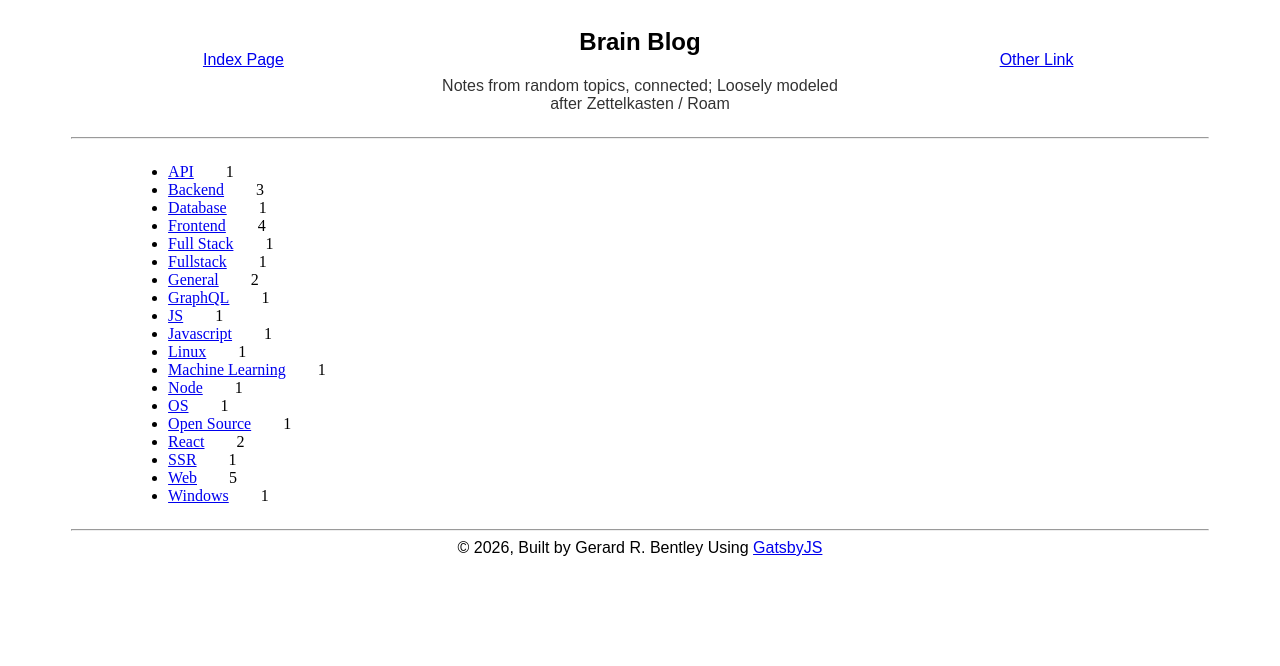
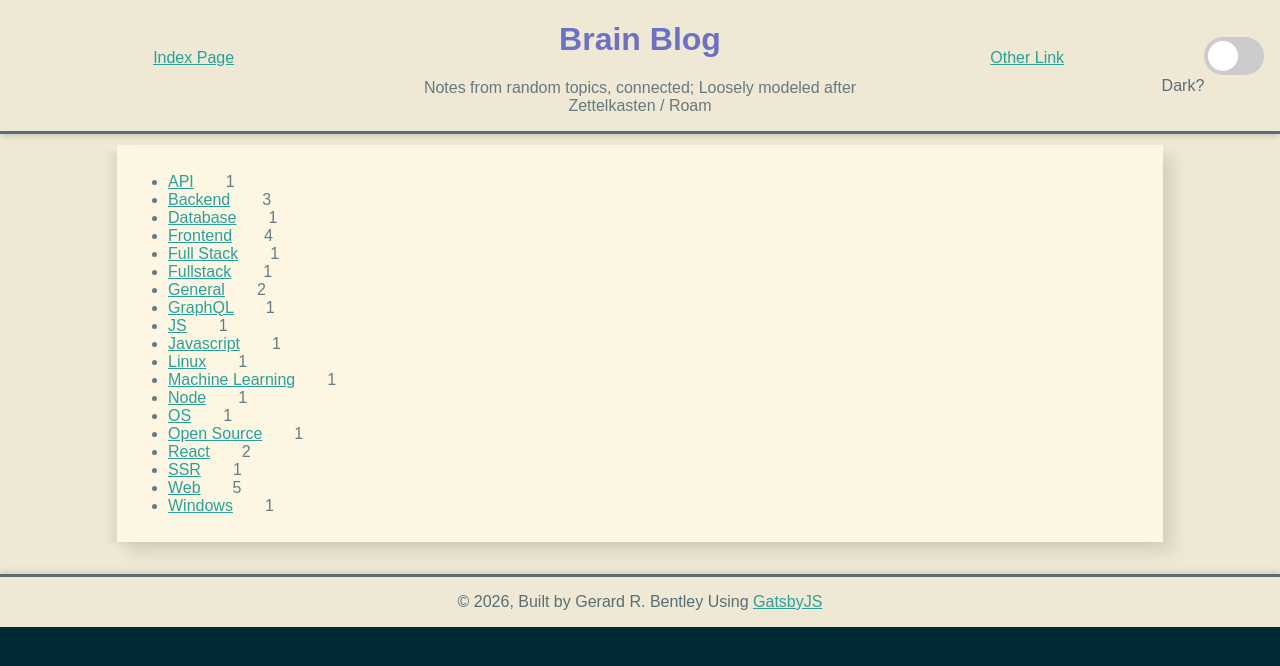
Before and after one commit to gerardrbentley/knowledge-graph, a Gatsby site: page /tags in a window 1280 px wide. Built offline with nearby package versions, Linux system fonts and the light colour scheme; Gatsby itself is replaced by a stand-in of ours.

Commit message:
Implemented Darkmode with localstorage

```diff
--- /dev/null
+++ b/src/components/Layout.css
@@ -0,0 +1,254 @@
+:root {
+  /* Solarized Color Palette */
+  --base03: #002b36;
+  --base02: #073642;
+  --base01: #586e75;
+  --base00: #657b83;
+  --base0: #839496;
+  --base1: #93a1a1;
+  --base2: #eee8d5;
+  --base3: #fdf6e3;
+  --yellow: #b58900;
+  --orange: #cb4b16;
+  --red: #dc322f;
+  --magenta: #d33682;
+  --violet: #6c71c4;
+  --blue: #268bd2;
+  --cyan: #2aa198;
+  --green: #859900;
+}
+
+.theme-container {
+  /* Make the light theme the default */
+  --text-emphasis: var(--base01);
+  --text-primary: var(--base00);
+  --text-secondary: var(--base1);
+  --background: var(--base3);
+  --soft-background: var(--base2);
+  --swap-background: var(--base03);
+
+  --focus: var(--blue);
+  --interactive: var(--magenta);
+
+  color: var(--text-primary);
+  background-color: var(--soft-background);
+  width: 100%;
+  height: 100%;
+}
+
+.dark-mode-checkbox:checked ~ .theme-container {
+  /* Override the default theme */
+  --text-emphasis: var(--base1);
+  --text-primary: var(--base0);
+  --text-secondary: var(--base01);
+  --background: var(--base02);
+  --soft-background: var(--base03);
+  --swap-background: var(--base3);
+
+  --focus: var(--blue);
+  --interactive: var(--magenta);
+}
+
+.dark-mode-label {
+  margin-bottom: 1em;
+}
+
+:focus,
+.dark-mode-checkbox:focus ~ .theme-container .dark-mode-label {
+  outline: 2px solid var(--focus);
+}
+
+.dark-mode-checkbox:checked ~ .theme-container .dark-mode-label .slider {
+  background-color: #2196F3;
+}
+
+.dark-mode-checkbox:checked ~ .theme-container .dark-mode-label .slider {
+  box-shadow: 0 0 1px #2196F3;
+}
+
+.dark-mode-checkbox:checked ~ .theme-container .dark-mode-label .slider:before {
+  -webkit-transform: translateX(22px);
+  -ms-transform: translateX(22px);
+  transform: translateX(22px);
+}
+
+aside,
+details,
+figcaption,
+figure,
+hgroup,
+nav,
+section,
+summary {
+  display: block;
+}
+audio,
+canvas,
+video {
+  display: inline-block;
+}
+audio:not([controls]) {
+  display: none;
+  height: 0;
+}
+[hidden] {
+  display: none;
+}
+html {
+  font-family: Arial, Helvetica, sans-serif;
+  -webkit-text-size-adjust: 100%;
+  -ms-text-size-adjust: 100%;
+  background-color: var(--base03);
+}
+body {
+  margin: 0 auto;
+}
+.header {
+  color: var(--text-emphasis);
+  border-bottom: var(--text-emphasis);
+  border-bottom-style: solid;
+  margin-bottom: 0.7rem;
+  box-shadow: 0 4px 6px -1px rgba(0, 0, 0, 0.1), 0 2px 4px -1px rgba(0, 0, 0, 0.06);
+}
+.main {
+  width: 85%;
+  max-width: 1024px;
+  margin: 0 auto 2rem;
+  padding: 0.7rem;
+  background-color: var(--background);
+  box-shadow: 10px 10px 15px rgba(0, 0, 0, 0.1), -10px 4px 6px -2px rgba(0, 0, 0, 0.05);
+}
+.footer {
+  color: var(--text-emphasis);
+  padding: 1rem 2rem;
+  border-top: var(--text-emphasis);
+  border-top-style: solid;
+  box-shadow: 0 -4px 6px -1px rgba(0, 0, 0, 0.1);
+}
+
+a {
+  color: var(--cyan);
+}
+a:focus {
+  outline: thin dotted;
+  font-size: medium;
+  font-weight: 600;
+  color: var(--magenta) !important;
+  transition: all 0.3s;
+}
+a:active,
+a:hover {
+    outline: 0;
+    color: var(--magenta) !important;
+    font-weight: 600;
+    transition: all 0.3s;
+}
+a:visited {
+  color: var(--magenta);
+}
+
+h1 {
+  color: var(--violet);
+  margin-bottom: 0.3rem;
+}
+h2 {
+  color: var(--blue);
+}
+h3,
+h4,
+h5,
+h6 {
+  color: var(--cyan);
+}
+
+hr {
+  color: var(--text-emphasis);
+}
+
+table, th, td {
+  padding: 4px;
+  border: 1px solid var(--text-emphasis);
+}
+
+code {
+  background-color: var(--swap-background);
+  padding: 2px;
+}
+pre {
+  background-color: var(--swap-background);
+  color: #657b83;
+  border: 1pt solid var(--text-emphasis);
+  padding: 1em;
+  box-shadow: 5pt 5pt 8pt #eee8d5;
+}
+pre code {
+  background-color: var(--swap-background);
+}
+
+
+/* Rounded sliders */
+.slider.round {
+  border-radius: 38px;
+}
+
+.slider.round:before {
+  border-radius: 50%;
+}
+
+/*
+visibility-hidden utility class
+
+Source: https://github.com/h5bp/html5-boilerplate
+
+Hide only visually, but have it available for screen readers:
+https://snook.ca/archives/html_and_css/hiding-content-for-accessibility
+*/
+.visually-hidden {
+  position: absolute;
+  overflow: hidden;
+  clip: rect(0 0 0 0);
+  width: 1px;
+  height: 1px;
+  margin: -1px;
+  padding: 0;
+  border: 0;
+  white-space: nowrap; /* 1. */
+}
+
+
+.switch {
+  position: relative;
+  display: inline-block;
+  width: 60px;
+  height: 38px;
+}
+
+.switch input {
+  opacity: 0;
+  width: 0;
+  height: 0;
+}
+
+.slider {
+  position: absolute;
+  cursor: pointer;
+  top: 0;
+  left: 0;
+  right: 0;
+  bottom: 0;
+  background-color: #ccc;
+  -webkit-transition: .4s;
+  transition: .4s;
+}
+
+.slider:before {
+  position: absolute;
+  content: "";
+  height: 30px;
+  width: 30px;
+  left: 4px;
+  bottom: 4px;
+  background-color: white;
+  -webkit-transition: .4s;
+  transition: .4s;
+}
--- a/src/components/Layout.tsx
+++ b/src/components/Layout.tsx
@@ -1,6 +1,7 @@
 import * as React from 'react'
 import { Link, useStaticQuery, graphql } from 'gatsby'
 import { MarkdownRemark, SiteMetadataQuery } from '../types'
+import "./Layout.css"
 
 export interface LayoutProps {
     next?: MarkdownRemark
@@ -14,7 +15,16 @@ export interface PureLayoutProps {
 }
 
 export const PureLayout: React.FunctionComponent<PureLayoutProps> = ({ data, next, prev, children }) => {
-    console.log({ data })
+    const [darkMode, setDarkMode] = React.useState(localStorage.getItem('use-dark-mode') || '')
+
+    React.useEffect(() => {
+        localStorage.setItem('use-dark-mode', darkMode);
+    }, [darkMode])
+
+    const toggleDarkMode: ((event: React.ChangeEvent<HTMLInputElement>) => void) = (event) => {
+        const newVal = event.target.checked
+        setDarkMode(String(newVal))}
+
     const { title, description, author, year } = data.site.siteMetadata
     let header = (
         <div style={{
@@ -49,8 +59,8 @@ export const PureLayout: React.FunctionComponent<PureLayoutProps> = ({ data, nex
                 marginRight: '1rem',
                 width: '40%'
             }}>
-                <h2 style={{ marginBottom: '.3rem' }}>{title}</h2>
-                <p style={{ opacity: 0.8 }}>{description}</p>
+                <h1>{title}</h1>
+                <p style={{ opacity: 0.9 }}>{description}</p>
             </div>
             <div style={{
                 display: 'flex',
@@ -58,7 +68,7 @@ export const PureLayout: React.FunctionComponent<PureLayoutProps> = ({ data, nex
                 alignItems: 'center',
                 marginLeft: '1rem',
                 marginRight: '1rem',
-                width: '30%'
+                width: '20%'
             }}>
                 <div style={{
                     marginBottom: '1rem'
@@ -69,6 +79,15 @@ export const PureLayout: React.FunctionComponent<PureLayoutProps> = ({ data, nex
                     {next && <Link to={next.frontmatter.path}>Next ({next.frontmatter.title})</Link>}
                 </div>
             </div>
+            <div style={{
+                width: '10%',
+            }}>
+                <span className="block" style={{
+                    marginLeft: 'auto',
+                    marginRight: 'auto',
+                }}>Dark?</span>
+                <label className="dark-mode-label switch" htmlFor="dark-mode"><span className="slider round"></span></label>
+            </div>
         </div>
     )
 
@@ -77,8 +96,6 @@ export const PureLayout: React.FunctionComponent<PureLayoutProps> = ({ data, nex
             display: 'flex',
             alignItems: 'center',
             justifyContent: "center",
-            fontFamily: 'sans-serif',
-            marginBottom: '3rem'
         }}>
             <div>
                 {prev && <Link to={prev.frontmatter.path}>Prev ({prev.frontmatter.title})</Link>}
@@ -103,30 +120,20 @@ export const PureLayout: React.FunctionComponent<PureLayoutProps> = ({ data, nex
     )
 
     return (
-        <div
-            style={{
-                marginLeft: 'auto',
-                marginRight: 'auto',
-                width: '90%',
-            }}
-        >
-            <header>
+        <div>
+            <input id="dark-mode" className="dark-mode-checkbox visually-hidden" type="checkbox" onChange={toggleDarkMode} defaultChecked={(localStorage.getItem('use-dark-mode') === 'true') || false}/>
+
+            <div className="layout theme-container">
+                <header className="header">
                     {header}
                 </header>
-            <hr></hr>
-            <main style={{
-                marginLeft: 'auto',
-                marginRight: 'auto',
-                textAlign: 'left',
-                width: '90%',
-                overflow: 'auto'
-            }}>
+                <main className="main">
                     {children}
                 </main>
-            <hr></hr>
-            <footer>
+                <footer className="footer">
                     {footer}
                 </footer>
+            </div>
         </div>
     )
 }
```
Also changed, not shown: static/android-chrome-192x192.png (added), static/android-chrome-512x512.png (added), static/apple-touch-icon.png (added), static/favicon-16x16.png (added), static/favicon-32x32.png (added), static/favicon.ico. Lines whose indentation alone changed are shown as unchanged.
